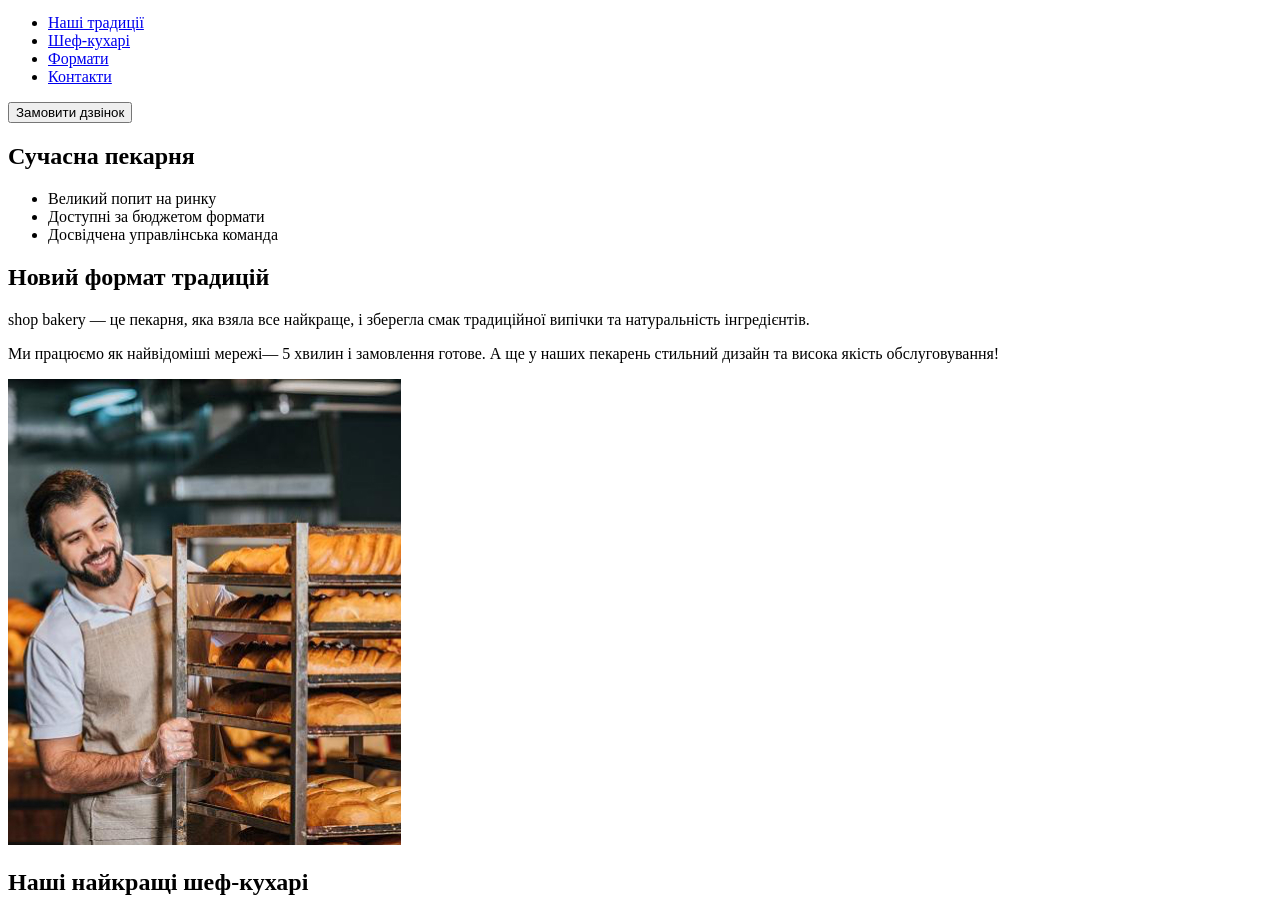
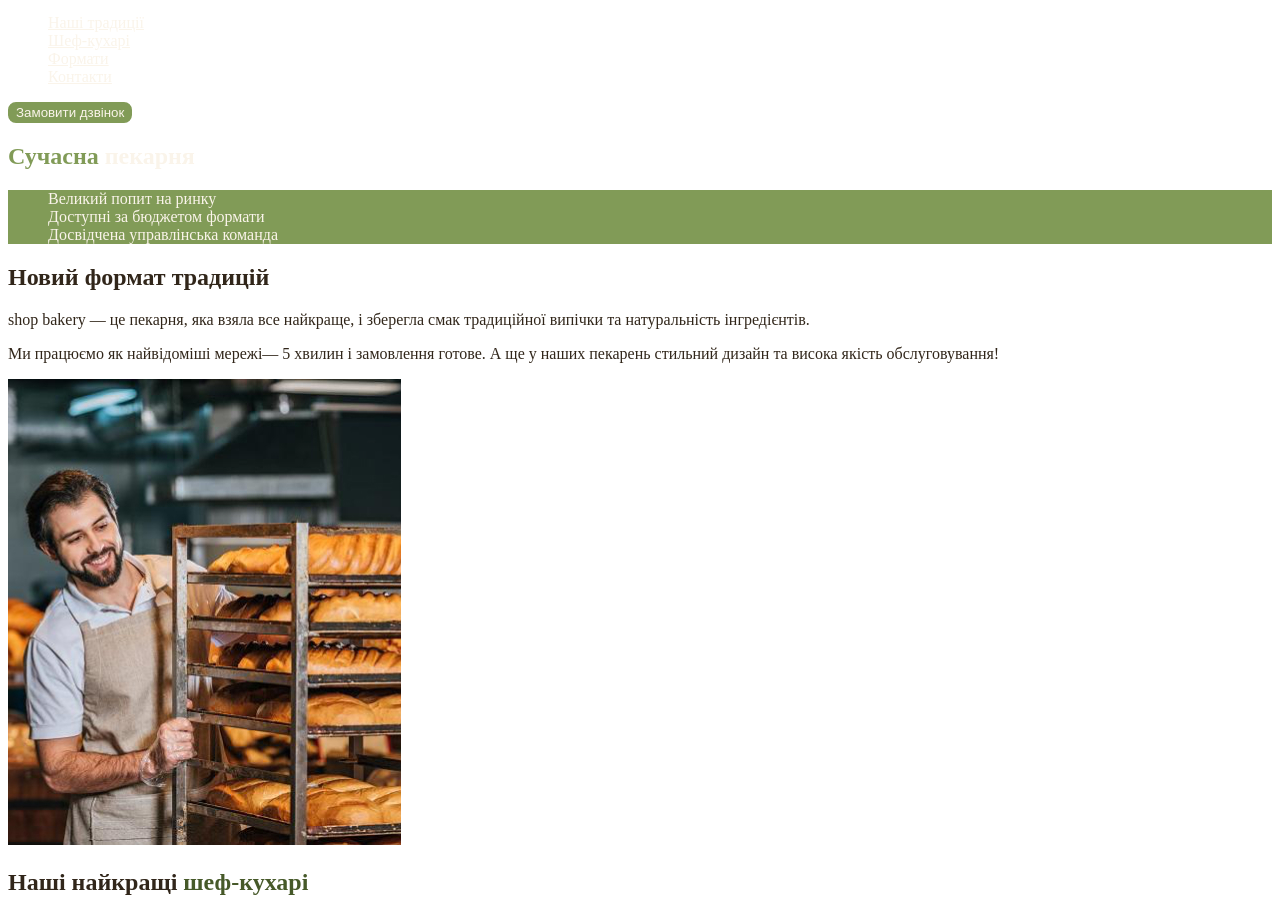
Before and after one commit to VladyslavLu/Bakery-shop, a plain HTML site: page index.html in a window 1280 px wide. Shown: the part 60-957 px from the top of the page. Drawn offline with Linux system fonts and the light colour scheme.

Commit message:
Add styles.css and css variables

```diff
--- /dev/null
+++ b/css/style.css
@@ -0,0 +1,62 @@
+:root {
+    --color-brand-dark: #465929;
+    --color-brand-light: #819B57;
+    --color-primary-dark: #31261a;
+    --color-primary-light: #faf4ea;
+}
+
+/*Base*/
+
+body {
+    color: var(--color-primary-dark);
+}
+
+ul {
+    list-style-type: none;
+}
+
+/*Button*/
+
+.button {
+    color: #faf4ea;
+    background-color: var(--color-brand-light);
+    border: 2px var(--color-brand-light) solid;
+    border-radius: 8px;
+    cursor: pointer;
+}
+
+.button:hover {
+    color: var(--color-primary-dark);
+    background-color: transparent;
+}
+
+/*Link*/
+
+.link {
+    color: var(--color-primary-light);
+}
+
+.link:hover {
+    color: var(--color-brand-light);
+}
+
+/*Hero-section*/
+
+.hero-title {
+    color: var(--color-primary-light);
+}
+
+.hero-title .accent {
+    color: var(--color-brand-light);
+}
+
+/*Advantages section*/
+
+.advantages-list {
+    color: var(--color-primary-light);
+    background-color: var(--color-brand-light);
+}
+
+.section-title .accent{
+    color: var(--color-brand-dark);
+}
--- a/index.html
+++ b/index.html
@@ -3,40 +3,41 @@
 <head>
   <meta charset="UTF-8">
   <meta name="viewport" content="width=device-width, initial-scale=1.0">
-  <title>Document</title>
+  <title>Сучасна пекарня</title>
+  <link rel="stylesheet" href="./css/style.css">
 </head>
 <body>
   <header>
     <nav>
       <a href=""><img src="./images/logo.svg" alt="Логотип сучасної пекарні"></a>
       <ul>
-        <li><a href="#">Наші традиції</a></li>
-        <li><a href="#">Шеф-кухарі</a></li>
-        <li><a href="#">Формати</a></li>
-        <li><a href="#">Контакти</a></li>
+        <li><a class="link" href="#traditions-section">Наші традиції</a></li>
+        <li><a class="link" href="#chefs-section">Шеф-кухарі</a></li>
+        <li><a class="link" href="#formats-section">Формати</a></li>
+        <li><a class="link" href="#contact-section">Контакти</a></li>
       </ul>
     </nav>
-    <button type="button">Замовити дзвінок</button>
+    <button class="button" type="button">Замовити дзвінок</button>
   </header>
   <main>
     <section>
-      <h1>Сучасна пекарня</h1>
+      <h1 class="hero-title"><span class="accent">Сучасна</span> пекарня</h1>
     </section>
-    <section>
-      <ul>
+    <section id="traditions-section">
+      <ul class="advantages-list">
         <li>Великий попит на ринку </li>
         <li>Доступні за бюджетом формати</li>
         <li>Досвідчена управлінська команда</li>
       </ul>
-      <h2>Новий формат традицій</h2>
+      <h2 class="section-title">Новий формат традицій</h2>
       <p><span>shop bakery</span> — це пекарня, яка взяла все найкраще, і зберегла смак традиційної випічки та натуральність інгредієнтів.</p>
       <p>Ми працюємо як найвідоміші мережі—
         <span>5 хвилин і замовлення готове</span>.
         А ще у наших пекарень стильний дизайн та висока якість обслуговування!</p>
         <img src="./images/baker-man.jpg" alt="Чоловік пекар дивиться на батони з посмішкою">
     </section>
-    <section>
-      <h2>Наші найкращі шеф-кухарі</h2>
+    <section id="chefs-section">
+      <h2 class="section-title">Наші найкращі <span class="accent">шеф-кухарі</span></h2>
       <ul>
         <li><article>
           <h3>Настя</h3>
@@ -53,8 +54,8 @@
 
 
     </section>
-    <section>
-      <h2>Формати</h2>
+    <section id="formats-section">
+      <h2 class="section-title">Формати</h2>
       <ul>
         <li>
         <article>
@@ -74,18 +75,18 @@
     </ul>
 
     </section>
-    <section>
-      <h2>Приєднуйся до мережі пекарень</h2>
+    <section id="contact-section">
+      <h2 class="section-title">Приєднуйся до мережі пекарень</h2>
     </section>
   </main>
   <footer>
     <nav>
       <a href=""><!-- logo --></a>
       <ul>
-        <li><a href="#">Наші традиції</a></li>
-        <li><a href="#">Шеф-кухарі</a></li>
-        <li><a href="#">Формати</a></li>
-        <li><a href="#">Контакти</a></li>
+        <li><a href="#traditions-section">Наші традиції</a></li>
+        <li><a href="#chefs-section">Шеф-кухарі</a></li>
+        <li><a href="#formats-section">Формати</a></li>
+        <li><a href="#contact-section">Контакти</a></li>
       </ul>
     </nav>
     <adress>
```
